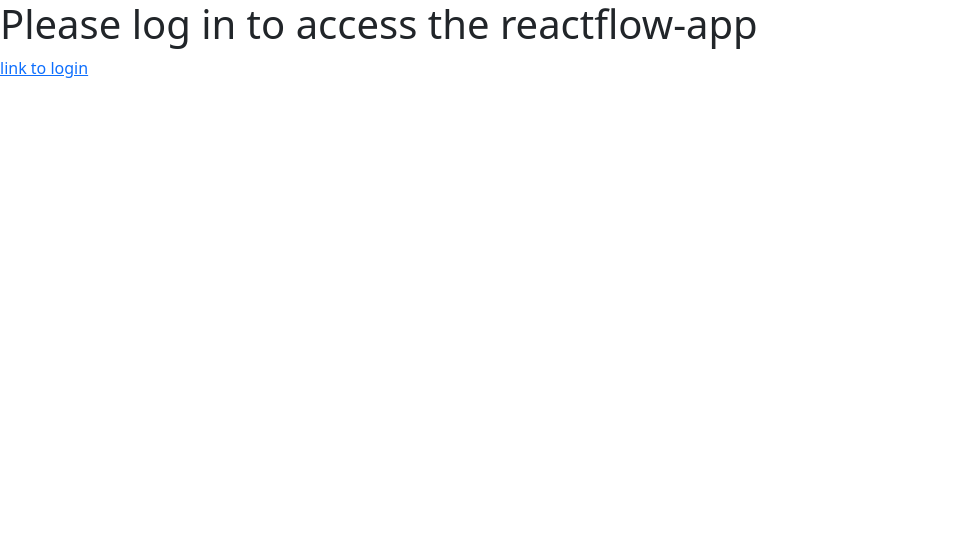
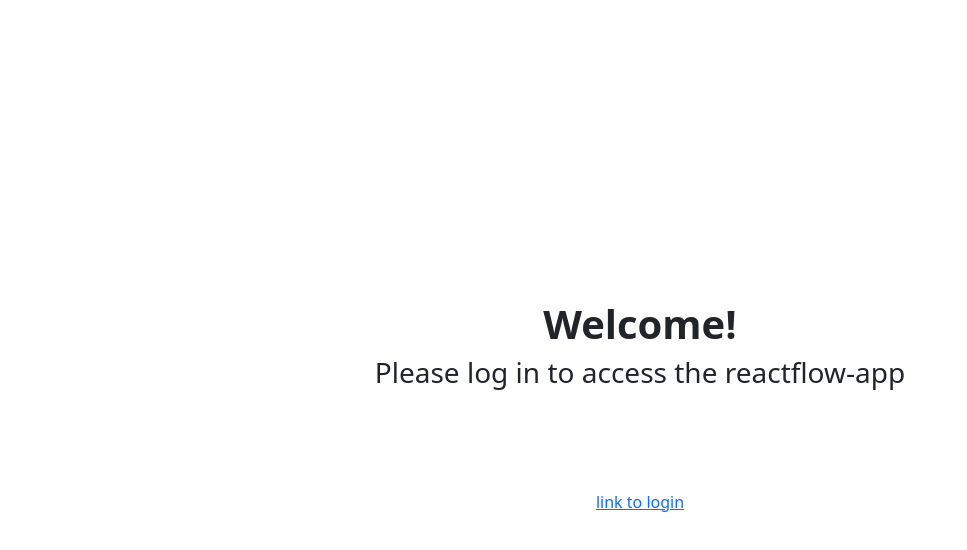
Before and after one commit to ZejunZhou/Petri-week1-demo, a React (Create React App) app in the folder react-app/: page / in a window 1280 px wide. Shown: the top 550 px of the page, without its empty margins (0-967 px from the left). Built offline with nearby package versions, Linux system fonts and the light colour scheme.

Commit message:
Changed some styling for login page

```diff
--- a/react-app/src/App.js
+++ b/react-app/src/App.js
@@ -15,7 +15,15 @@ function App() {
     <div>
       <Routes>
         <Route path="/login" element ={<GoogleLogin setLogin={setLogin} setUserInfo={setUserInfo} isLogin={isLogin} userInfo={userInfo}/>} />
-        <Route path="/" element={isLogin ? <Flow userInfo={userInfo}/> : <div><h1>Please log in to access the reactflow-app</h1><a href="/login">link to login</a></div>} />
+        <Route path="/" element={isLogin ? <Flow userInfo={userInfo}/> :
+          <div style={{textAlign: "center", marginTop: "300px"}}>
+            <h1><b>Welcome!</b></h1>
+            <h3>Please log in to access the reactflow-app</h3>
+            <div style={{marginTop: "100px"}}>
+              <a href="/login">link to login</a>
+            </div>
+          </div>
+        } />
       </Routes>
     </div>
    )
--- a/react-app/src/login-component/GoogleLogin.js
+++ b/react-app/src/login-component/GoogleLogin.js
@@ -49,10 +49,12 @@ const GoogleLogin = ({isLogin, setLogin, userInfo, setUserInfo}) => {
 
 
   return (
-   <button type="button" onClick={googleLogin}>
-      <img src="https://img.icons8.com/color/16/000000/google-logo.png" alt="google"/>
-      <span>Continue with Google</span>
-   </button>
+   <div style={{textAlign: "center", marginTop: "300px"}}>
+      <button type="button" onClick={googleLogin} style={{height: "60px"}}>
+        <img src="https://img.icons8.com/color/16/000000/google-logo.png" alt="google"/>
+        <span>Continue with Google</span>
+    </button>
+   </div>
   );
 };
 
--- a/react-app/src/navbar-component/leftsidebar.jsx
+++ b/react-app/src/navbar-component/leftsidebar.jsx
@@ -68,8 +68,8 @@ const LeftSidebar = ({ selectedNode, handleColorChange, handleAddToken, onDragSt
                     <ListItem divider={true}>
                         <NatOutlinedIcon sx={{mx: 2}}/>
                         <ListItemText
-                            primary="Add"
-                            sx={{mx: 4}}
+                            primary="Add Elements"
+                            sx={{mx: 1}}
                         />
                     </ListItem>
 
```
